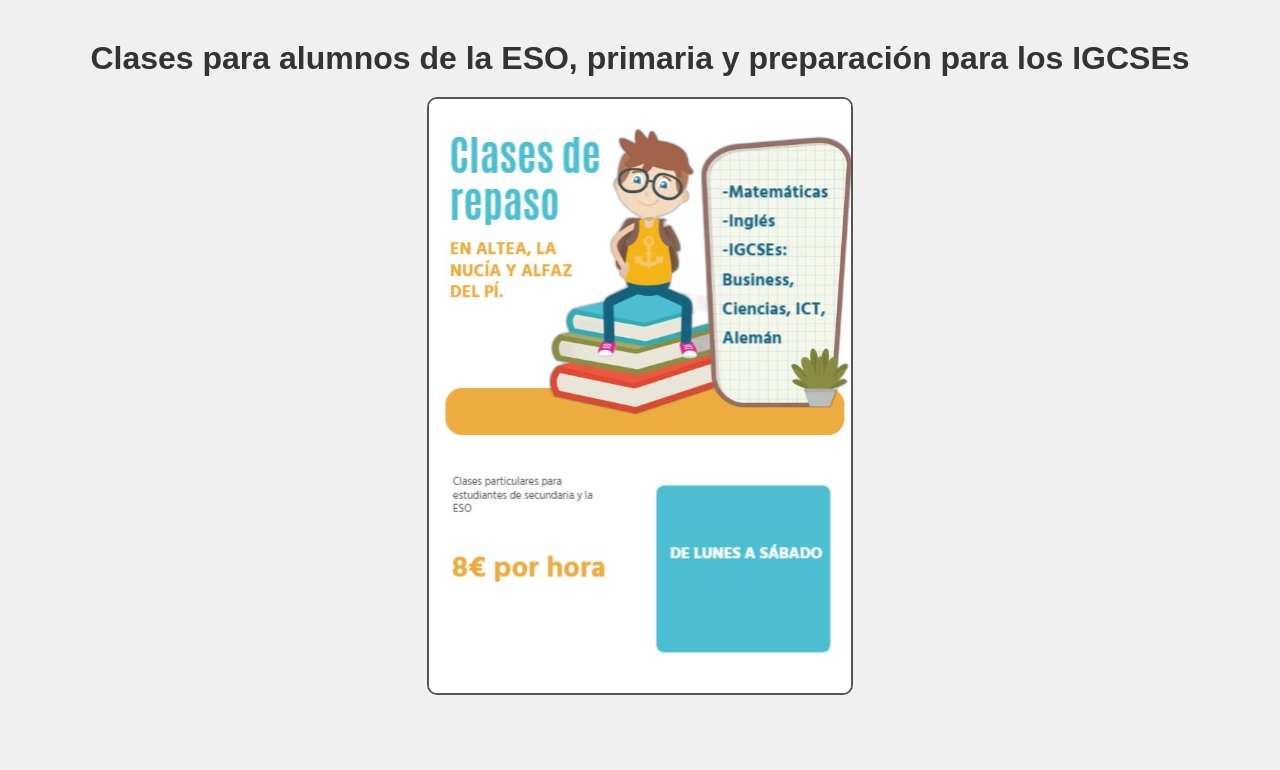
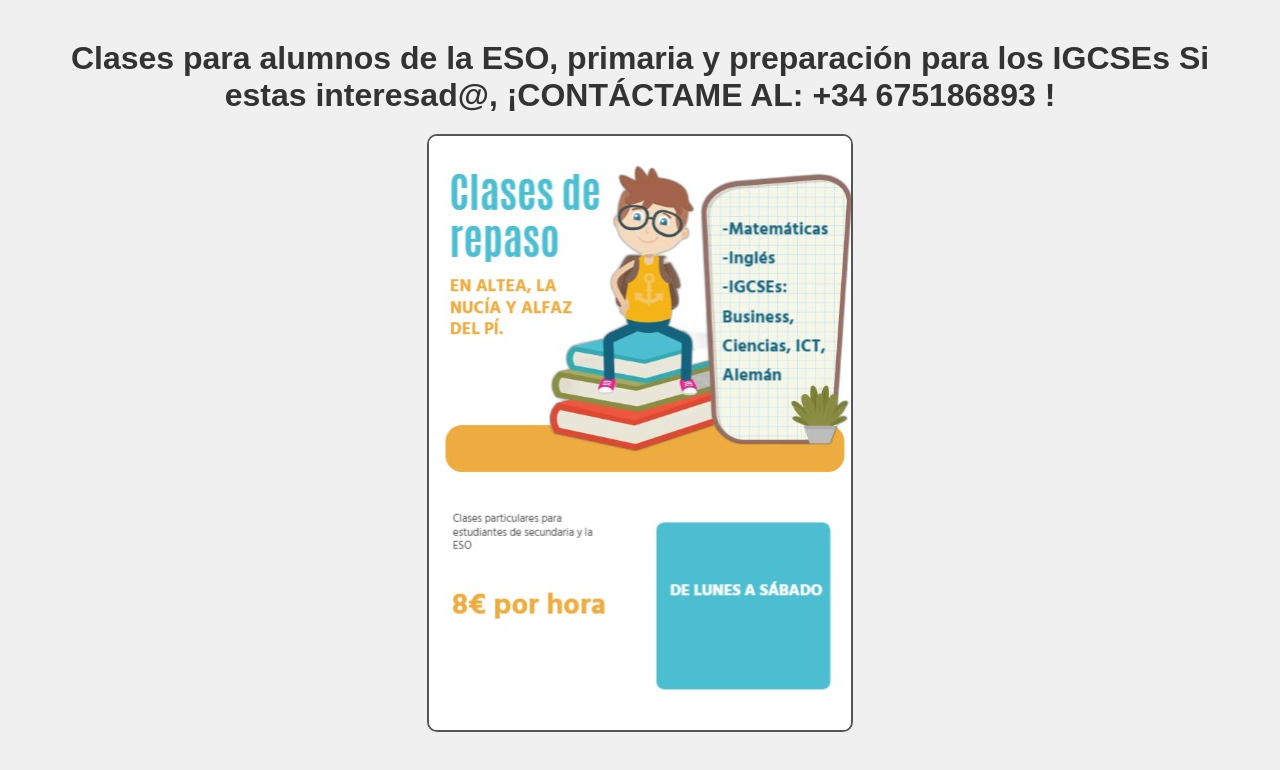
Before and after one commit to JordiAlsina/Clases-de-Repaso-Altea, a plain HTML site: page index.html in a window 1280 px wide. Drawn offline with Linux system fonts and the light colour scheme.

Commit message:
Update index.html

```diff
--- a/index.html
+++ b/index.html
@@ -11,7 +11,8 @@
     <link rel="stylesheet" href="styles.css" />
 </head>
 <body>
-    <h1>Clases para alumnos de la ESO, primaria y preparación para los IGCSEs</h1>
+    <h1>Clases para alumnos de la ESO, primaria y preparación para los IGCSEs
+     Si estas interesad@, ¡CONTÁCTAME AL: +34 675186893 !</h1>
     <img src="cartel.jpg" alt="Cartel de clases para alumnos de la ESO, primaria y preparación para los IGCSEs: Alemán, Business, Ciencias" />
 </body>
 </html>
```
